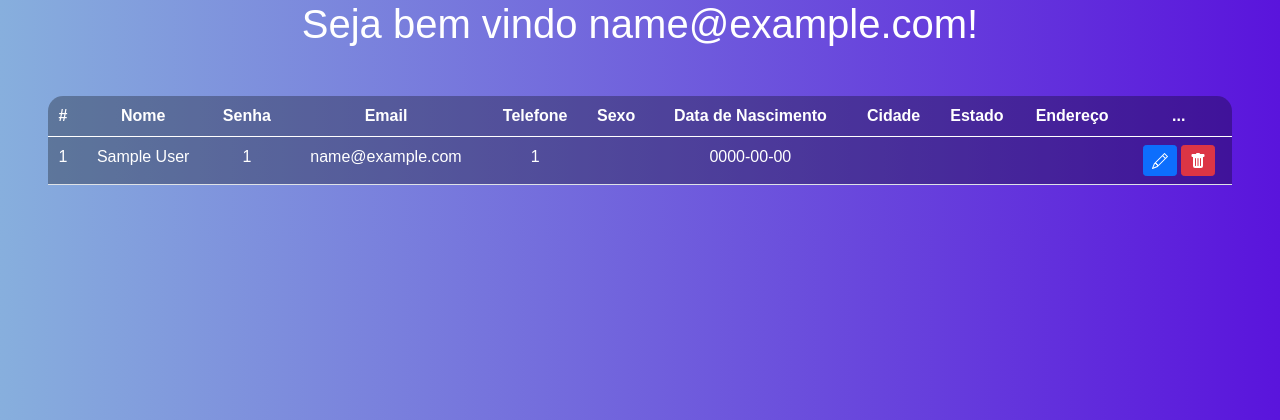
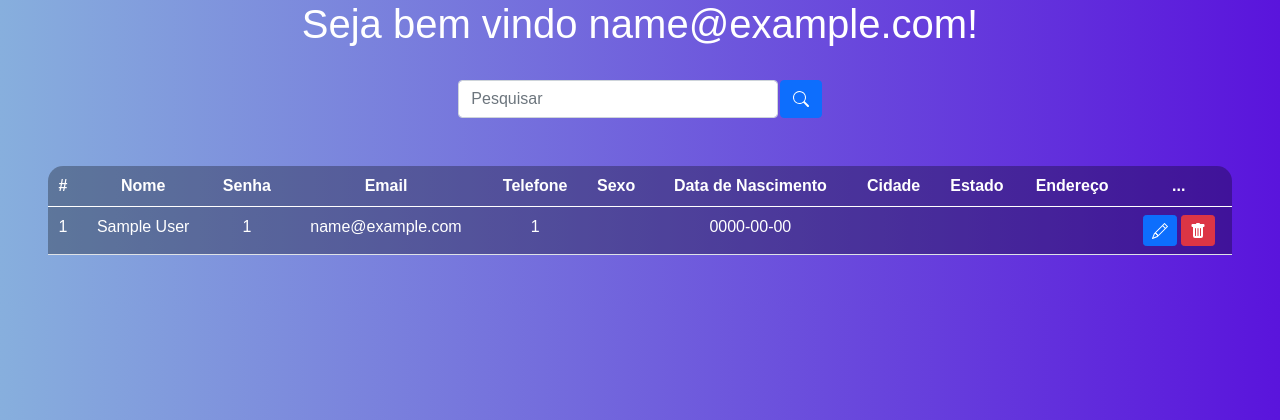
Before and after one commit to AdrianFurquim/cadastroPHP, a PHP site: page /sistema.php in a window 1280 px wide. Shown: the part 74-494 px from the top of the page. Run offline with PHP 8.4, Linux system fonts and the light colour scheme; the visitor is signed in with stand-in values (Sample User, id 1).

Commit message:
Inserindo search e adicionando significado as funções

```diff
--- a/css4.css
+++ b/css5.css
@@ -139,6 +139,6 @@ nav{
 }
 .box-search{
     display: flex;
-    margin: auto;
+    justify-content: center;
     gap: .1%;
 }
--- a/delete.php
+++ b/delete.php
@@ -9,6 +9,7 @@
 
         $result = $conexao->query($sqlSelect);
 
+        // Se existe alguma coluna no banco que tenha este resultado
         if ($result->num_rows > 0) {
 
             $sqlDelete = "DELETE FROM usuarios WHERE id='$id'";
--- a/edit.php
+++ b/edit.php
@@ -9,6 +9,7 @@
 
         $result = $conexao->query($sqlSelect);
 
+        // Verificando se o resultados da pesquisa possui valores;
         if ($result->num_rows > 0 && !empty($id)) {
             while ($user_data = mysqli_fetch_assoc($result)) {
                 $nome = $user_data['nome'];
@@ -24,6 +25,7 @@
             print_r($nome);
         }else{
             header("Location: sistema.php");
+            // Caso não tenha, retornar ao sistema.php
         }
 
 
@@ -39,7 +41,7 @@
     <meta charset="UTF-8">
     <meta name="viewport" content="width=device-width, initial-scale=1.0">
     <title>Formulário</title>
-    <link rel="stylesheet" href="css4.css">
+    <link rel="stylesheet" href="css5.css">
 </head>
 <body>
     <a href="sistema.php">voltar</a>
--- a/formulario.php
+++ b/formulario.php
@@ -13,6 +13,7 @@
         $endereco = $_POST['endereco'];
         $senha = $_POST['senha'];
 
+        // Inserindo os usuarios no banco de dados
         $result = mysqli_query($conexao, "INSERT INTO usuarios(nome, email, telefone, sexo, data_nasc, cidade, estado, endereco, senha)
         VALUES ('$nome', '$email', '$telefone', '$genero', '$data_nasc', '$cidade', '$estado', '$endereco', '$senha')");
         header("Location: login.php");
@@ -26,7 +27,7 @@
     <meta charset="UTF-8">
     <meta name="viewport" content="width=device-width, initial-scale=1.0">
     <title>Formulário</title>
-    <link rel="stylesheet" href="css4.css">
+    <link rel="stylesheet" href="css5.css">
 </head>
 <body>
     <a href="index.php">voltar</a>
--- a/index.php
+++ b/index.php
@@ -7,7 +7,7 @@
     <meta charset="UTF-8">
     <meta name="viewport" content="width=device-width, initial-scale=1.0">
     <title>Home</title>
-    <link rel="stylesheet" href="css4.css">
+    <link rel="stylesheet" href="css5.css">
 </head>
 <body>
     <div class="box_index">
--- a/javaScript.js
+++ b/javaScript.js
@@ -0,0 +1,13 @@
+// Funções para o search da pesquisa
+
+var search = document.querySelector("#pesquisar");
+
+search.addEventListener("keydown", function(event){
+    if (event.key === "Enter") {
+        searchData();
+    }
+})
+
+function searchData(){
+    window.location = 'sistema.php?search='+search.value;
+}
--- a/login.php
+++ b/login.php
@@ -6,7 +6,7 @@
     <meta charset="UTF-8">
     <meta name="viewport" content="width=device-width, initial-scale=1.0">
     <title>Cadastro de usuário</title>
-    <link rel="stylesheet" href="css4.css">
+    <link rel="stylesheet" href="css5.css">
 
 </head>
 <body>
--- a/sistema.php
+++ b/sistema.php
@@ -2,6 +2,7 @@
     session_start();
     include_once('config.php');
 
+    // Verificação para o email e senha existente no banco de dados
     if ((!isset($_SESSION['email'])) == true and (!isset($_SESSION['senha'])) == true) {
         unset($_SESSION['email']);
         unset($_SESSION['senha']);
@@ -9,7 +10,13 @@
     }
     $logado = $_SESSION['email'];
 
-    $sql = "SELECT * FROM usuarios ORDER BY id DESC";
+    // IFs para verificar se os dados do search realmente existem, ou caso o usuário não digine nada
+    if (!empty($_GET['search'])) {
+        $data = $_GET['search'];
+        $sql = "SELECT * FROM usuarios WHERE id LIKE '%$data%' or nome LIKE '%$data%' or email LIKE '%$data%' ORDER BY id DESC";
+    }else{
+        $sql = "SELECT * FROM usuarios ORDER BY id DESC";
+    }
 
     $result = $conexao->query($sql);
 
@@ -23,7 +30,7 @@
     <meta name="viewport" content="width=device-width, initial-scale=1.0">
     <link href="https://cdn.jsdelivr.net/npm/bootstrap@5.0.2/dist/css/bootstrap.min.css" rel="stylesheet" integrity="sha384-EVSTQN3/azprG1Anm3QDgpJLIm9Nao0Yz1ztcQTwFspd3yD65VohhpuuCOmLASjC" crossorigin="anonymous">
     <title>Sistema</title>
-    <link rel="stylesheet" href="css4.css">
+    <link rel="stylesheet" href="css5.css">
 </head>
 <body>
     <nav>
@@ -34,6 +41,14 @@
         <?php
             echo "<h1> Seja bem vindo $logado!</h1>"
         ?>
+        <div class="box-search">
+            <input type="search" class="form-control w-25" Placeholder="Pesquisar" id="pesquisar">
+            <button class="btn btn-primary" onclick="searchData()">
+                <svg xmlns="http://www.w3.org/2000/svg" width="16" height="16" fill="currentColor" class="bi bi-search" viewBox="0 0 16 16">
+                    <path d="M11.742 10.344a6.5 6.5 0 1 0-1.397 1.398h-.001q.044.06.098.115l3.85 3.85a1 1 0 0 0 1.415-1.414l-3.85-3.85a1 1 0 0 0-.115-.1zM12 6.5a5.5 5.5 0 1 1-11 0 5.5 5.5 0 0 1 11 0"/>
+                </svg>
+            </button>
+        </div>
         <div class="m-5">
             <table class="table text-white table-bg">
                 <thead>
@@ -86,6 +101,6 @@
         </div>
     </section>
 </body>
-
+<script src="javaScript.js"></script>
 
 </html>
--- a/testeLogin.php
+++ b/testeLogin.php
@@ -2,20 +2,18 @@
 
     session_start();
 
+    // Verificar se esta na pagina certa e foi enviado tanto o email quando a senha
     if(isset($_POST['login']) && !empty($_POST['email']) && !empty($_POST['senha'])){
 
         include_once('config.php');
         $email = $_POST['email'];
         $senha = $_POST['senha'];
 
-        // print_r('email: ' . $senha);
-        // print_r('<br>');
-        // print_r('senha: ' . $email);
-
         $sql = "SELECT * FROM usuarios WHERE email = '$email' and senha = '$senha'";
 
         $result = $conexao->query($sql);
 
+        // Comparando para se existe tal valores no banco de dados e encaminhando o usuário
         if(mysqli_num_rows($result) < 1) {
             unset($_SESSION['email']);
             unset($_SESSION['senha']);
```
